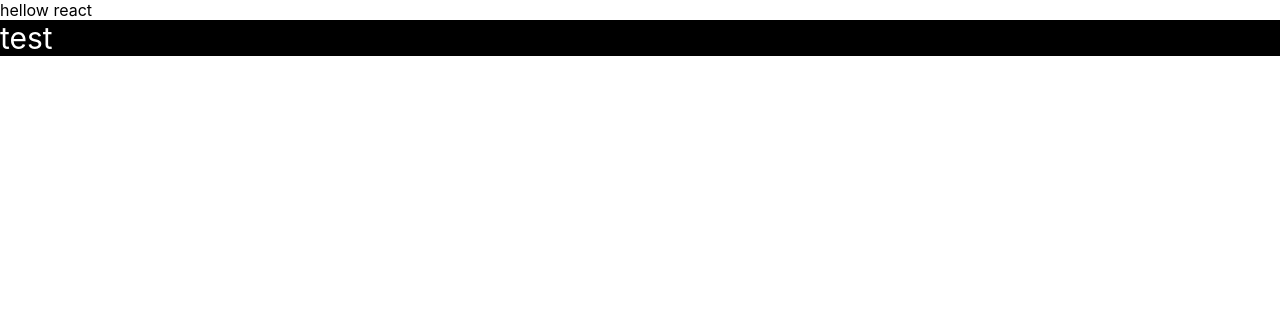
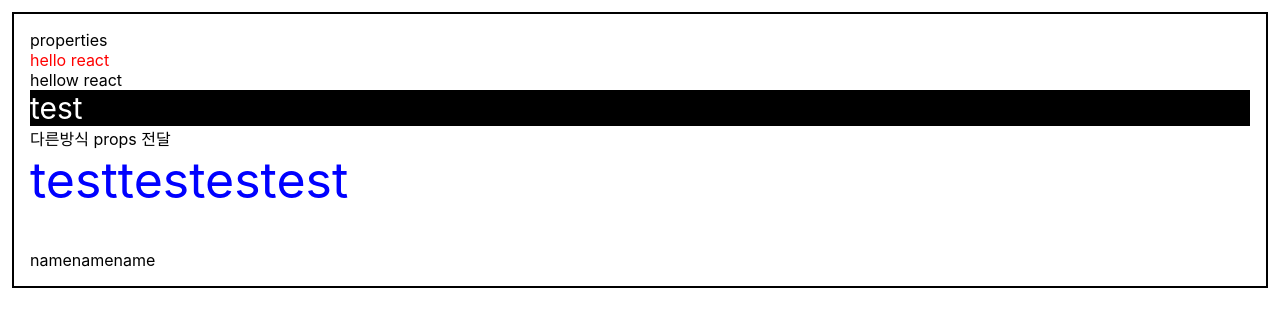
Before and after one commit to pointehd/react-study, a React (Create React App) app: page / in a window 1280 px wide. Shown: the top 326 px of the page. Built offline with nearby package versions, Linux system fonts and the light colour scheme.

Commit message:
5. props 를 통해 컴포넌트에게 값 전달하기 완료
https://react.vlpt.us/basic/05-props.html

```diff
--- a/src/App.js
+++ b/src/App.js
@@ -1,10 +1,13 @@
+import react from 'react';
 import Hello from './Hello';
+import Wrapper from './Wrapper';
 
 function App() {
   return (
-    <div className="App">
-      <Hello/>
-    </div>
+    <Wrapper>
+      <Hello name="hello react" color="red"/>
+
+    </Wrapper>
   );
 }
 
--- a/src/Hello.js
+++ b/src/Hello.js
@@ -1,7 +1,8 @@
 import react from 'react';
 import './App.css'
+import Hello2 from './Hello2';
 
-function Hello(){
+function Hello(props){
     const name = 'test';
     const style = {
         backgroundColor : 'black',
@@ -9,9 +10,11 @@ function Hello(){
     };
     return (
         <>
+            <div>properties</div>
+            <div style={{color:props.color}}>{props.name}</div>
             <div>hellow react</div>
             <div className='class-test' style={style}>{name}</div>
-
+            <Hello2 test="testtestestest" color="blue" fontSize='50px'/>
             {/*javascript 주석 */}
         </>
     );
--- /dev/null
+++ b/src/Hello2.js
@@ -0,0 +1,20 @@
+import react from 'react';
+
+function Hello2({test, color, name,fontSize}){
+    return (
+        <>
+            <div>다른방식 props 전달</div>
+            {/** props 비구조화 할당 */}
+            <div style={{color, fontSize}}>{test}</div>
+            <br/>
+            <br/>
+            <div>{name}</div>
+        </>
+    );
+}
+
+Hello2.defaultProps = {
+    name: 'namenamename'
+}
+
+export default Hello2;
--- /dev/null
+++ b/src/Wrapper.js
@@ -0,0 +1,16 @@
+import react from 'react';
+
+function Wrapper({children}){
+    const style = {
+        border: '2px solid black',
+        padding: '16px',
+        margin: '12px'
+    }
+    return (
+        <div style={style}>
+            {children}
+        </div>
+    );
+}
+
+export default Wrapper;
```
Also changed, not shown: 1 other file (tests, documents, lock files or other folders).
